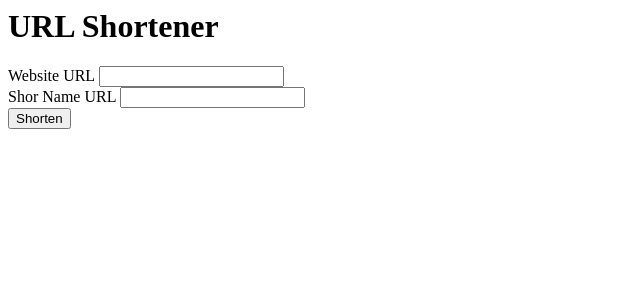
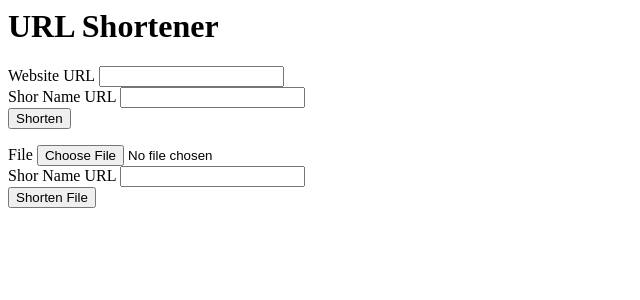
Before and after one commit to SamSumiya/url-shortener-file-upload-flask, a Flask app: page / in a window 1280 px wide. Shown: the top 300 px of the page, without its empty margins (0-640 px from the left). Run offline with Flask 2, Linux system fonts and the light colour scheme.

Commit message:
add file works and it sends file to the right path

```diff
--- a/app.py
+++ b/app.py
@@ -2,16 +2,21 @@ import json
 import os
 from flask import Flask, render_template, request, redirect, url_for, flash
 from dotenv import load_dotenv
+from werkzeug.utils import secure_filename
+
 
 app = Flask(__name__)
+
 
 load_dotenv()
 env_var = os.environ.get('TEST_ENV_VAR')
 app.secret_key = env_var
 
+
 @app.route('/')
 def home():
     return render_template('home.html')
+
 
 @app.route('/your-url', methods=['GET', 'POST'])
 def your_url():
@@ -26,7 +31,24 @@ def your_url():
             flash('...Error...')
             return redirect(url_for('home'))
 
-        urls[request.form['code']] = {'url': request.form['url']}
+        if 'url' in request.form.keys():
+            urls[request.form['code']] = {'url': request.form['url']}
+        elif 'file' in request.files.keys():
+            if 'file' not in request.files:
+                flash('No file found...')
+            file = request.files.get('file')
+
+            if file.filename == '':
+                flash('No selected file')
+                return redirect('home')
+
+            full_name = request.form['code'] + file.filename
+
+            if file and full_name:
+                file_name = secure_filename(full_name)
+                file.save('/Users/samsan/Desktop/Coding/Flask Training/Flask/' + file_name)
+                urls[request.form['code']] = {'file': file_name}
+
         with open('urls.json', 'w') as url_file:
             json.dump(urls, url_file)
             flash('Your have successfully stord an url!!')
--- a/templates/home.html
+++ b/templates/home.html
@@ -13,3 +13,14 @@
         <br>
     <input type="submit" value="Shorten">
 </form>
+
+
+<form action="/your-url" method="post" enctype="multipart/form-data">
+    <label for="file">File</label>
+        <input type="file" name="file" value="">
+        <br>
+    <label for="url">Shor Name URL</label>
+        <input type="text" name="code" value="">
+        <br>
+    <input type="submit" value="Shorten File">
+</form>
--- a/urls.json
+++ b/urls.json
@@ -1 +1 @@
-{"go": {"url": "https://google.com"}, "g": {"url": "https://google.com"}, "goo": {"url": "https://google.com"}, "gooo": {"url": "https://google.com"}, "gooooo": {"url": "https://google.com"}, "gooooooo": {"url": "https://google.com"}, "gooooooods": {"url": "https://google.com"}, "gooooooodsds": {"url": "https://google.com"}, "goFF": {"url": "https://google.com"}}
+{"go": {"url": "https://google.com"}, "g": {"url": "https://google.com"}, "goo": {"url": "https://google.com"}, "gooo": {"url": "https://google.com"}, "gooooo": {"url": "https://google.com"}, "gooooooo": {"url": "https://google.com"}, "gooooooods": {"url": "https://google.com"}, "gooooooodsds": {"url": "https://google.com"}, "goFF": {"url": "https://google.com"}, "121": {"file": "xLhDapL.jpeg"}, "2": {"file": "xLhDapL.jpeg"}, "3": {"file": "xLhDapL.jpeg"}, "4": {"file": "xLhDapL.jpeg"}, "5": {"file": "xLhDapL.jpeg"}, "6": {"file": "xLhDapL.jpeg"}, "11": {"url": "https://google.com"}, "2221": {"file": "26313.jpeg"}, "123": {"url": "https://google.com"}, "2222": {"file": "xLhDapL.jpeg"}, "22222": {"file": "xLhDapL.jpeg"}, "222222": {"file": "xLhDapL.jpeg"}, "a": {"file": "wp3594935.jpeg"}, "aa": {"file": "aa26313.jpeg"}}
```
Also changed, not shown: 26313.jpeg (added), aa26313.jpeg (added), wp3594935.jpeg (added), xLhDapL.jpeg (added).
